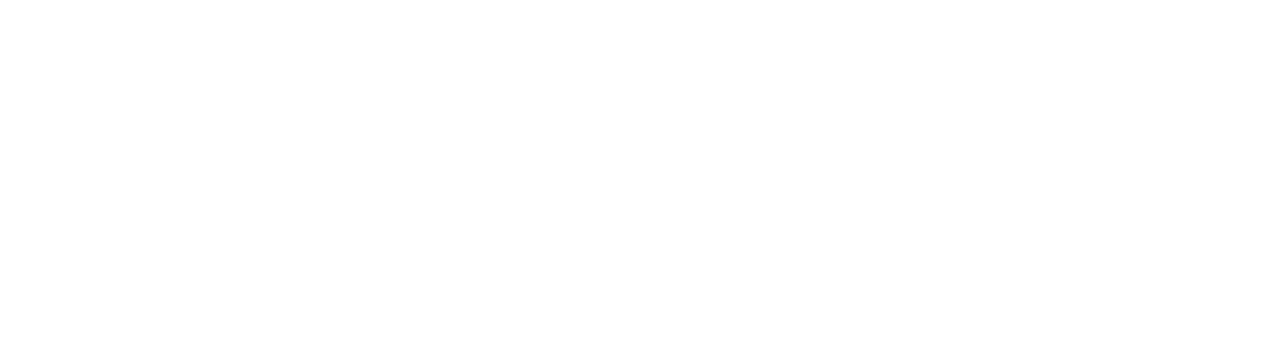
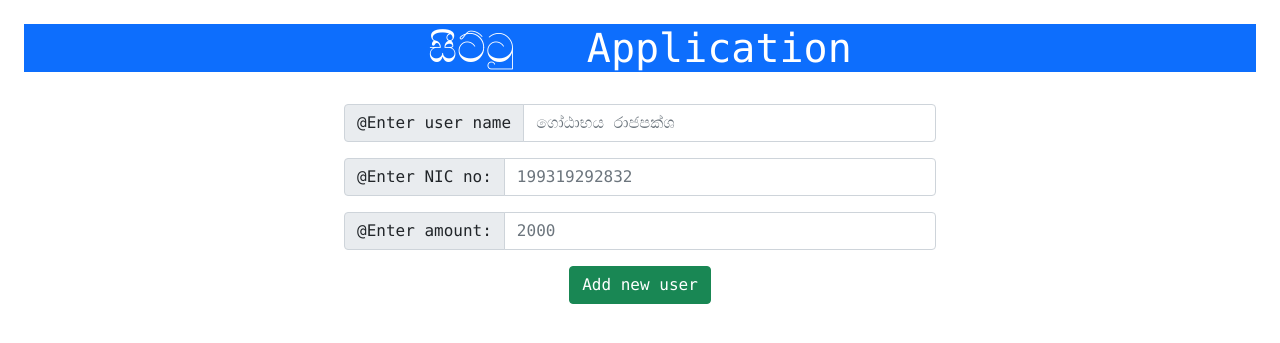
Before and after one commit to Mindula-Dilthushan/Sittu, a Flask app: page / in a window 1280 px wide. Before the commit the part shown is empty. Shown: the top 343 px of the page. Run offline with Flask 2, Linux system fonts and the light colour scheme.

Commit message:
add user interfece

```diff
--- a/templates/index.html
+++ b/templates/index.html
@@ -3,8 +3,39 @@
 <head>
     <meta charset="UTF-8">
     <title>Welcome සීට්ටු Application !</title>
+    <link href="https://cdn.jsdelivr.net/npm/bootstrap@5.1.3/dist/css/bootstrap.min.css" rel="stylesheet"
+        integrity="sha384-1BmE4kWBq78iYhFldvKuhfTAU6auU8tT94WrHftjDbrCEXSU1oBoqyl2QvZ6jIW3" crossorigin="anonymous">
 </head>
-<body>
+<body class="m-4 font-monospace">
+    <h1 class="header text-center bg-primary text-white ">
+        සීට්ටු  &nbsp; Application
+    </h1>
+    <br>
+    <div class="text-center">
+    <div class="container w-50">
+        <div class="input-group mb-3 text-center">
+            <span class="input-group-text" id="basic-addon1">@Enter user name</span>
+            <input type="text" class="form-control" placeholder="ගෝඨාභය රාජපක්ශ" aria-label="Username"
+                aria-describedby="basic-addon1">
+        </div>
+    <div class="input-group mb-3 text-center">
+        <span class="input-group-text" id="basic-addon1">@Enter NIC no: </span>
+        <input type="text" class="form-control" placeholder="199319292832" aria-label="NIC number"
+            aria-describedby="basic-addon1">
+    </div>
+        <div class="input-group mb-3 text-center">
+            <span class="input-group-text" id="basic-addon1">@Enter amount: </span>
+            <input type="text" class="form-control" placeholder="2000" aria-label="amount"
+                aria-describedby="basic-addon1">
+        </div>
+    <button type="button" class="btn btn-success">Add new user</button>
+
+
+    </div>
+    </div>
+
+
+
 
 </body>
 </html>
```
